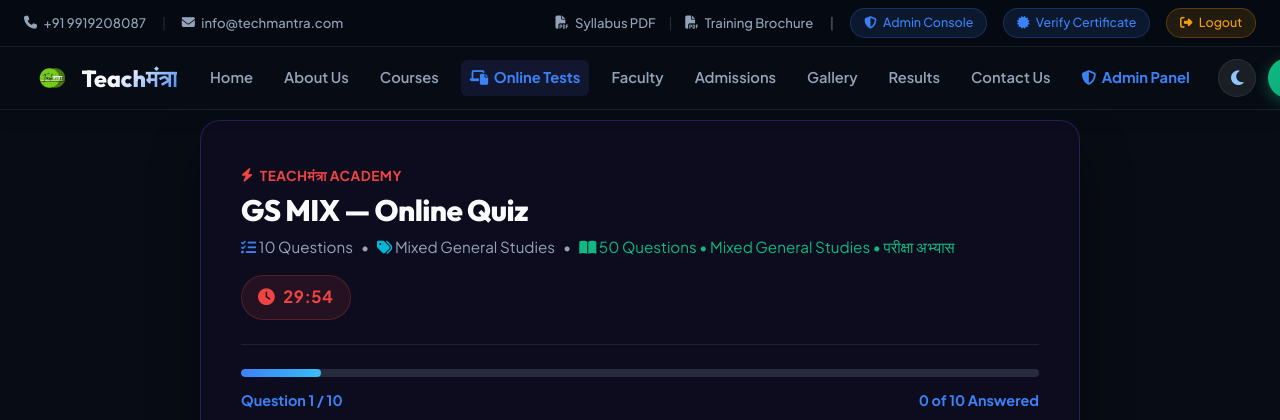
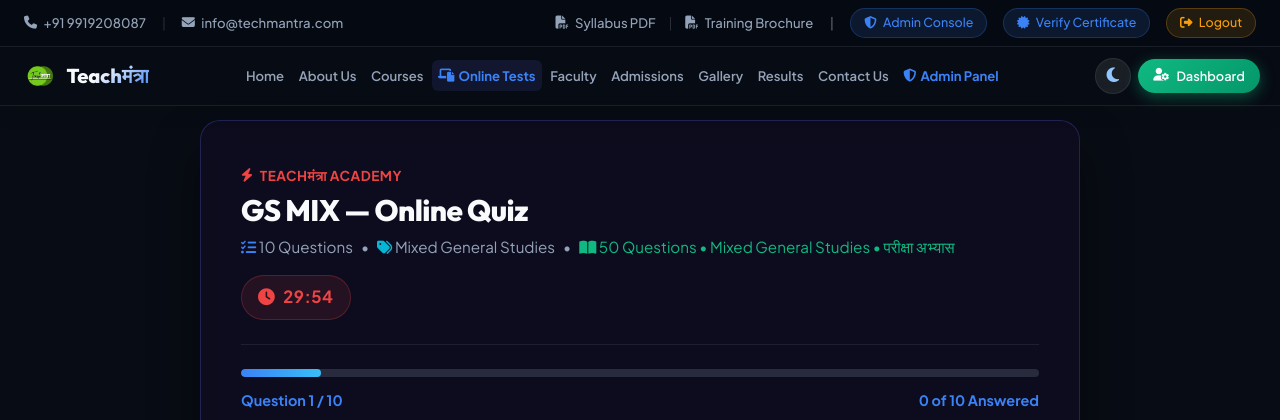
Before and after one commit to Lakisharma/TechMantra, a Django app: page /tests/1/ in a window 1280 px wide. Shown: the top 420 px of the page. Run offline with Django 5.2, Linux system fonts and the light colour scheme; a user stored in the database is signed in; data comes from the database, SQL or seed files in the repository.

Commit message:
Fix laptop/desktop navbar spacing so Dashboard and Login buttons are fully visible without clipping

```diff
--- a/myapp/static/css/style.css
+++ b/myapp/static/css/style.css
@@ -377,7 +377,7 @@ button, input, select, textarea {
   display: flex;
   justify-content: space-between;
   align-items: center;
-  padding: 0.7rem 2rem;
+  padding: 0.6rem 1.5rem;
   max-width: 1440px;
   margin: 0 auto;
   width: 100%;
@@ -387,19 +387,19 @@ button, input, select, textarea {
 .logo-link {
   display: inline-flex;
   align-items: center;
-  gap: 0.6rem;
-  font-size: 1.45rem;
+  gap: 0.5rem;
+  font-size: 1.35rem;
   font-weight: 800;
   font-family: var(--font-header);
   color: var(--text-main);
   text-decoration: none;
   flex-shrink: 0;
-  margin-right: 1.5rem;
+  margin-right: 0.75rem;
 }
 
 .site-logo-img {
-  height: 42px;
-  max-width: 170px;
+  height: 38px;
+  max-width: 150px;
   object-fit: contain;
   vertical-align: middle;
 }
@@ -418,7 +418,7 @@ button, input, select, textarea {
 
 .nav-links {
   display: flex;
-  gap: clamp(0.3rem, 1.05vw, 1.25rem);
+  gap: clamp(0.15rem, 0.65vw, 0.85rem);
   list-style: none;
   align-items: center;
   margin: 0;
@@ -428,16 +428,16 @@ button, input, select, textarea {
 
 .nav-link {
   font-weight: 600;
-  font-size: 0.92rem;
+  font-size: 0.88rem;
   position: relative;
-  padding: 0.4rem 0.55rem;
+  padding: 0.35rem 0.5rem;
   color: var(--text-muted);
   text-decoration: none;
   border-radius: 6px;
   white-space: nowrap !important;
   display: inline-flex;
   align-items: center;
-  gap: 0.35rem;
+  gap: 0.3rem;
   transition: all 0.2s cubic-bezier(0.4, 0, 0.2, 1);
 }
 
@@ -460,26 +460,27 @@ button, input, select, textarea {
 .navbar-actions {
   display: inline-flex;
   align-items: center;
-  gap: 0.75rem;
+  gap: 0.6rem;
   flex-shrink: 0;
-  margin-left: 1.25rem;
+  margin-left: 0.5rem;
 }
 
 .btn-login {
   display: inline-flex;
   align-items: center;
-  gap: 0.5rem;
+  gap: 0.45rem;
   background: linear-gradient(135deg, var(--primary) 0%, #1d4ed8 100%);
   color: var(--text-main);
-  padding: 0.55rem 1.35rem;
+  padding: 0.48rem 1.15rem;
   border-radius: 50px;
   font-weight: 600;
-  font-size: 0.88rem;
+  font-size: 0.84rem;
   box-shadow: 0 4px 15px var(--primary-glow);
   cursor: pointer;
   white-space: nowrap !important;
   text-decoration: none;
   transition: var(--transition-normal);
+  flex-shrink: 0;
 }
 
 .btn-login:hover {
@@ -525,6 +526,41 @@ button, input, select, textarea {
   background-color: var(--text-main);
   border-radius: 3px;
   transition: var(--transition-normal);
+}
+
+@media (max-width: 1366px) {
+  .navbar-container {
+    padding: 0.55rem 1.25rem;
+  }
+  .logo-link {
+    font-size: 1.25rem;
+    margin-right: 0.4rem;
+    gap: 0.4rem;
+  }
+  .site-logo-img {
+    height: 34px;
+    max-width: 130px;
+  }
+  .nav-links {
+    gap: 0.15rem;
+  }
+  .nav-link {
+    font-size: 0.82rem;
+    padding: 0.3rem 0.38rem;
+    gap: 0.25rem;
+  }
+  .navbar-actions {
+    margin-left: 0.35rem;
+    gap: 0.45rem;
+  }
+  .btn-login {
+    padding: 0.42rem 0.95rem;
+    font-size: 0.8rem;
+  }
+  .theme-toggle-btn {
+    width: 36px;
+    height: 36px;
+  }
 }
 
 @media (max-width: 1200px) {
```
